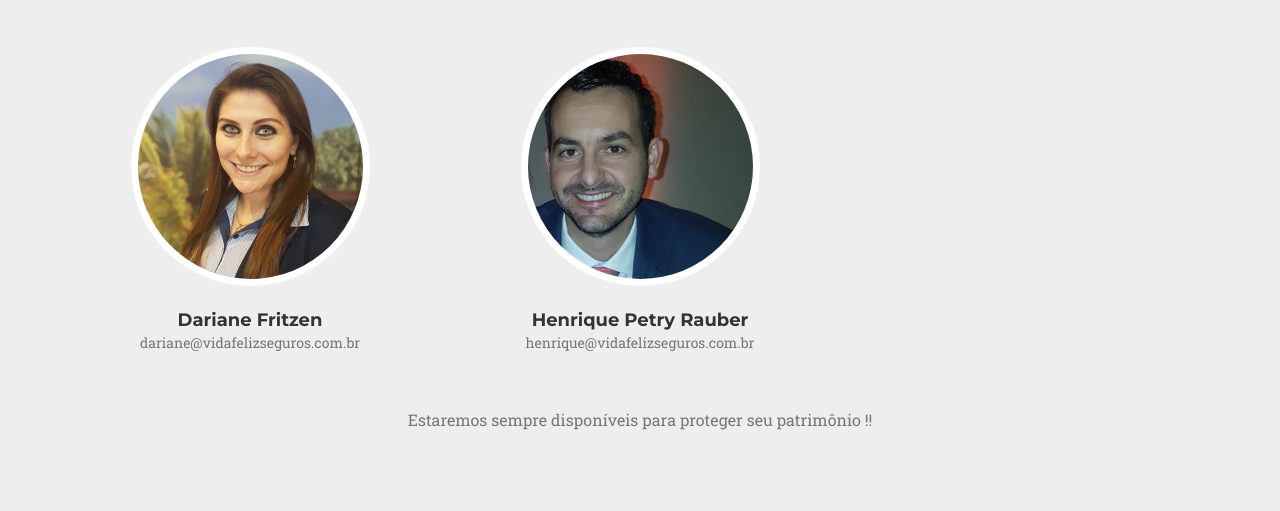
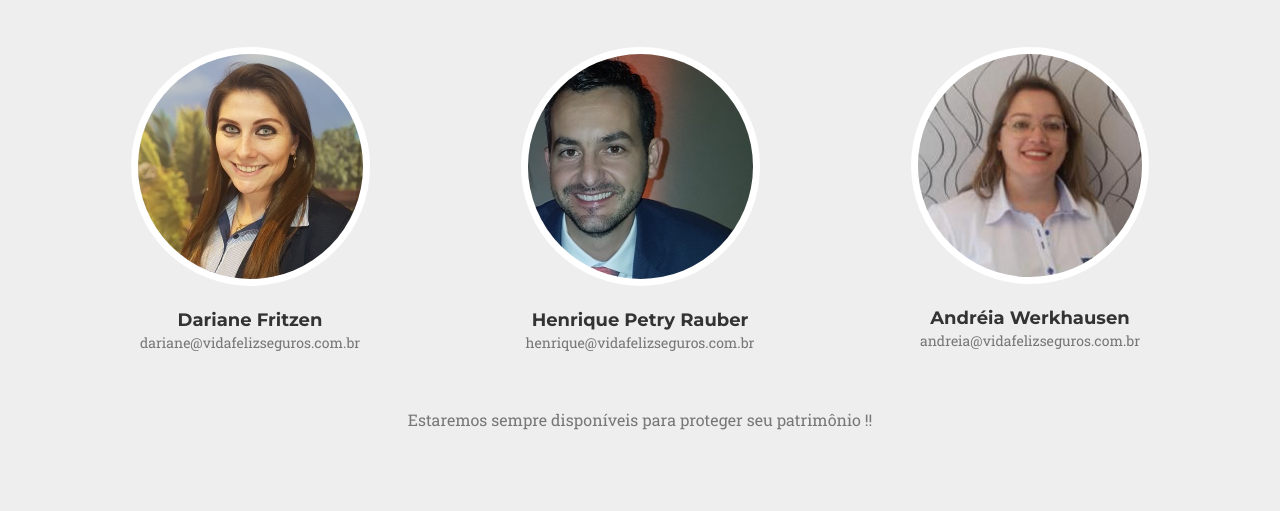
Before and after one commit to xicopetry/site-vida-feliz, a plain HTML site: page index.html in a window 1280 px wide. Shown: the part 3997-4508 px from the top of the page. Drawn offline with Linux system fonts and the light colour scheme; a web font is replaced by a local one.

Commit message:
Added image Andreia.

```diff
--- a/index.html
+++ b/index.html
@@ -383,6 +383,13 @@
                         <p class="text-muted">henrique@vidafelizseguros.com.br</p>
                     </div>
                 </div>
+                <div class="col-sm-4">
+                    <div class="team-member">
+                        <img src="img/team/andreia.jpg" class="img-responsive img-circle" alt="">
+                        <h4>Andréia Werkhausen</h4>
+                        <p class="text-muted">andreia@vidafelizseguros.com.br</p>
+                    </div>
+                </div>
             </div>
             <div class="row">
                 <div class="col-lg-8 col-lg-offset-2 text-center">
```
Also changed, not shown: img/team/andreia.jpg (added).
